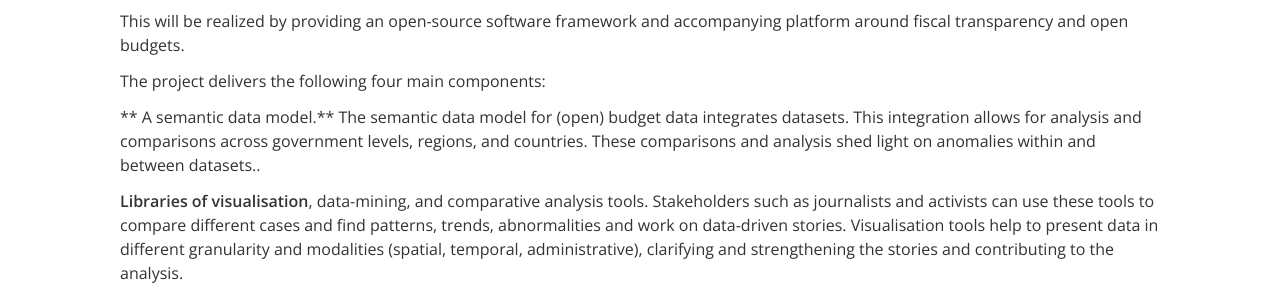
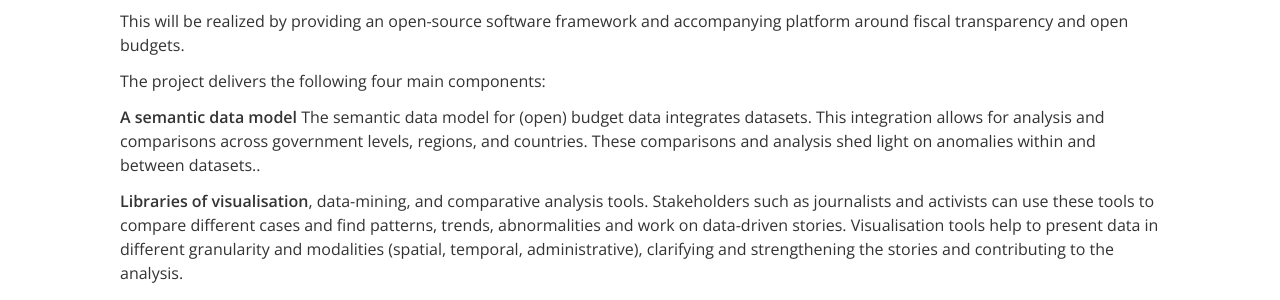
Before and after one commit to openbudgets/openbudgets.github.io, a Jekyll site: the page built from about/index.md, in a window 1280 px wide. Shown: the part 309-609 px from the top of the page. Built offline with Jekyll 4.4.1, drawn with Linux system fonts in a browser that asks for light colours; nearby versions of some CDN libraries.

```diff
--- a/about/index.md
+++ b/about/index.md
@@ -9,7 +9,7 @@ This will be realized by providing an open-source software framework and accompa
 
 The project delivers the following four main components:
 
-** A semantic data model.** The semantic data model for (open) budget data integrates datasets. This integration allows for analysis and comparisons across government levels, regions, and countries. These comparisons and analysis shed light on anomalies within and between datasets..
+**A semantic data model** The semantic data model for (open) budget data integrates datasets. This integration allows for analysis and comparisons across government levels, regions, and countries. These comparisons and analysis shed light on anomalies within and between datasets..
 
 **Libraries of visualisation**, data-mining, and comparative analysis tools. Stakeholders such as journalists and activists can use these tools to compare different cases and find patterns, trends, abnormalities and work on data-driven stories. Visualisation tools help to present data in different granularity and modalities (spatial, temporal, administrative), clarifying and strengthening the stories and contributing to the analysis.
 
```
